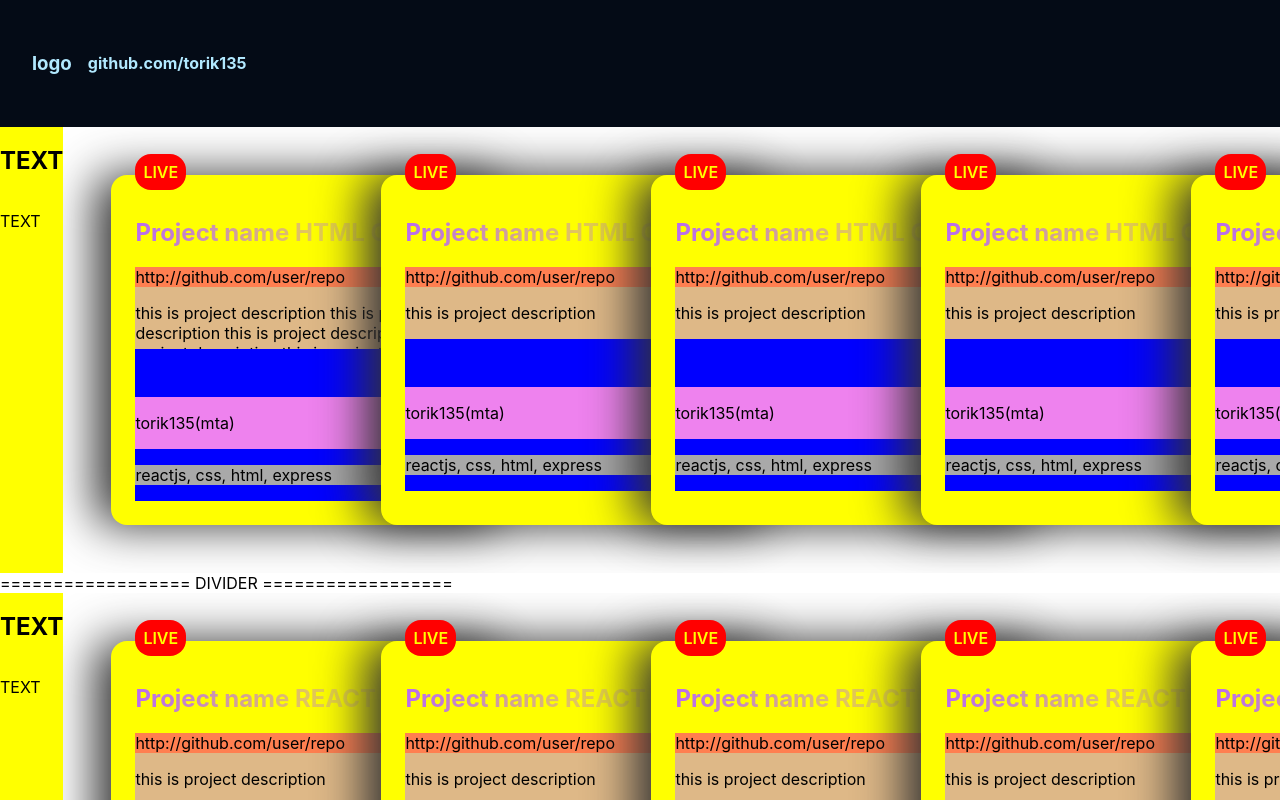
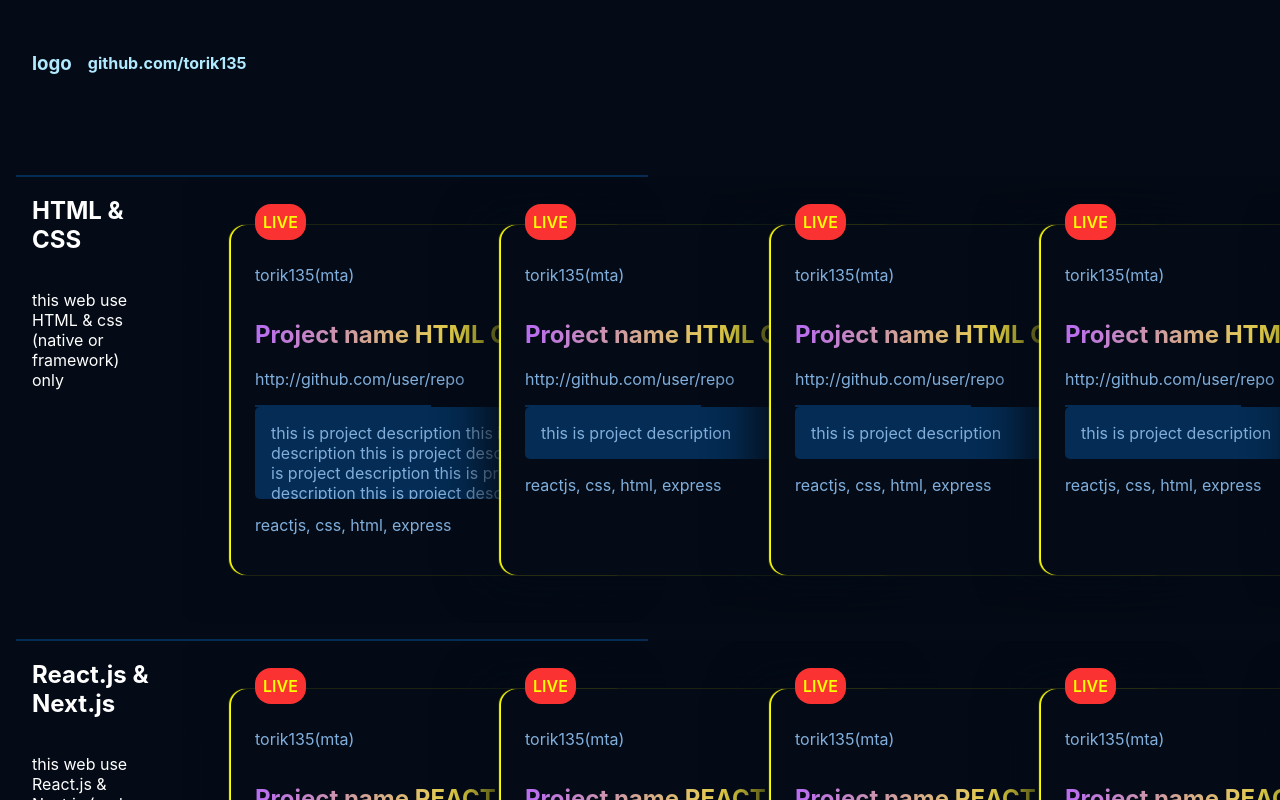
Before and after one commit to torik135/portofolio-repo, a Next.js app: page / in a window 1280 px wide. Shown: the top 800 px of the page. Built offline with nearby package versions, Linux system fonts and the light colour scheme.

Commit message:
fix & rearranges

```diff
--- a/components/Container.jsx
+++ b/components/Container.jsx
@@ -7,10 +7,12 @@ const Container = () => {
     return (
         <div className="container">
 
+            <div className="divider"></div>
+
             <div className="container-card">
                 <div className="container-card_header">
-                    <h2>TEXT</h2>
-                    <p>TEXT</p>
+                    <h2>HTML & CSS</h2>
+                    <p>this web use HTML & css (native or framework) only</p>
                 </div>
 
                 <div className="container-content card-list">
@@ -34,14 +36,12 @@ const Container = () => {
 
             </div>
 
-            <div className="container-divider">
-            ==================    DIVIDER    ==================
-            </div>
+            <div className="divider"></div>
 
             <div className="container-card">
                 <div className="container-card_header">
-                    <h2>TEXT</h2>
-                    <p>TEXT</p>
+                    <h2>React.js & Next.js</h2>
+                    <p>this web use React.js & Next.js (and css for styling)</p>
                 </div>
 
                 <div className="container-content card-list">
--- a/components/Footer.jsx
+++ b/components/Footer.jsx
@@ -1,7 +1,7 @@
 const Footer = () => {
     return (
         <div className="footer">
-            &copy; torik135 2022
+            <p>&copy; torik135 2022</p>
         </div>
     )
 }
--- a/components/projects/Projects.jsx
+++ b/components/projects/Projects.jsx
@@ -1,23 +1,22 @@
 const Projects = ({name, code, web_link, desc, author, tech}) => {
     return (
-        <div className="projects-container card">
+        <div className="projects-container card box-shadow-yellow">
             <div className="projects-live">
                 <a href={web_link} target="_blank" rel="noreferrer">LIVE</a>
             </div>
+            <p className="projects-author">{author}</p>
 
             <h2>{name}</h2>
             <a href={code} className="projects-code" target="_blank" rel="noreferrer">{code}</a>
 
-            <div className="projects-content_desc">
-                <p>{desc}</p>
+            <div className="divider"></div>
+
+            <div className="projects-desc">
+                {desc}
             </div>
-            <div className="projects-content">
-                <div className="projects-content_auth">
-                    <p>{author}</p>
-                </div>
-                <div className="projects-content_tech">
-                    <p>{tech}</p>
-                </div>
+
+            <div className="projects-tech">
+                <p>{tech}</p>
             </div>
         </div>
     )
--- a/styles/cardcss/card.css
+++ b/styles/cardcss/card.css
@@ -2,6 +2,7 @@
   display: flex;
   padding: 3rem;
   overflow-x: scroll;
+  background: var(--color-bg);
 }
 
 .card {
@@ -13,9 +14,7 @@
   min-width: 250px;
   padding: 1.5rem;
   border-radius: 16px;
-  box-shadow: -1rem 0 3rem rgba(50, 50, 50, 1);
-  /* overflow-x: scroll; */
-
+  /* box-shadow: var(--box-shadow-yellow); */
   transition: 0.2s;
 }
 
@@ -30,3 +29,16 @@
 .card:not(:first-child) {
   margin-left: -130px;
 }
+
+.card-list::-webkit-scrollbar {
+  width: 10px;
+  height: 10px;
+}
+.card-list::-webkit-scrollbar-thumb {
+  background: var(--color-yellow);
+  border-radius: 10px;
+}
+.card-list::-webkit-scrollbar-track {
+  background: var(--color-bg);
+  border-radius: 16px;
+}
--- /dev/null
+++ b/styles/colors.css
@@ -0,0 +1,77 @@
+:root {
+  --font-family: sans-serif;
+
+  --gradient-text: linear-gradient(
+    89.27deg,
+    var(--color-purple) 1.84%,
+    var(--color-yellow) 80.26%
+  );
+  --gradient-bar: linear-gradient(
+    103.22deg,
+    var(--color-purple) -13.84%,
+    var(--color-yellow) 80.26%
+  );
+
+  --radial-gradient-color1: rgba(0, 40, 83, 1);
+  --radial-gradient-color2: rgba(4, 12, 24, 1);
+
+  --color-bg: rgba(4, 11, 22, 1);
+  --color-footer: rgba(3, 27, 52, 1);
+  --color-blog: rgba(4, 44, 84, 1);
+  --color-text: rgba(129, 175, 221, 1);
+  --color-text-light: rgb(177, 233, 255);
+  --color-subtext: rgba(255, 138, 241, 1);
+
+  --color-white: rgba(255, 255, 255, 1);
+  --color-yellow: rgba(251, 255, 0, 1);
+  --color-red: rgba(251, 50, 50, 1);
+  --color-purple: rgba(186, 109, 238, 1);
+  --color-black: rgba(50, 50, 50, 1);
+
+  --box-shadow1: 0 0 5px rgba(0, 0, 0, 0.2);
+  --box-shadow2: 4px 1px 1px var(--color-yellow);
+  --box-shadow3: 1px 1px 12px 10px var(--color-bg);
+  --box-shadow-bottom: 0 2px 1px var(--color-yellow);
+  --box-shadow25: 0 4px 4px rgba(0, 0, 0, 0.25);
+
+  --text-shadow1: -4px 2px 0 var(--radial-gradient-color1),
+    -3px 4px 0 var(--color-yellow);
+
+  --prim-color: #585858;
+
+  --white: rgba(250, 250, 250, 1);
+  --white50: rgba(250, 250, 250, 0.5);
+
+  --black: rgba(50, 50, 50, 1);
+  --black50: rgba(50, 50, 50, 0.5);
+
+  --red: rgba(250, 100, 100, 1);
+  --blue: rgba(12, 191, 232, 1);
+  --yellow: rgba(250, 250, 50, 1);
+
+  --gray50: rgba(100, 100, 100, 0.5);
+
+  /* BOOTSTRAP COLOR */
+  --bootstrap-primary: #0d6efd;
+  --bootstrap-warning: #ffc107;
+  --bootstrap-danger: #dc3545;
+
+  /* GRADIENT */
+  --color-gradient1: rgb(1, 255, 207);
+  --color-gradient2: rgb(255, 252, 0);
+
+  /* BOX-SHADOW */
+  --box-shadow1: 0 4px 8px var(--black50);
+  --box-shadow-yellow: -2px 0 1px var(--color-yellow),
+    -1rem 0 3rem var(--color-bg);
+  --box-shadow-green: -2px 0 1px var(--color-gredient1),
+    -1rem 0 3rem var(--color-bg);
+}
+
+.box-shadow-yellow {
+  box-shadow: var(--box-shadow-yellow);
+}
+
+.box-shadow-green {
+  box-shadow: var(--box-shadow-green);
+}
--- a/styles/container.css
+++ b/styles/container.css
@@ -1,17 +1,22 @@
 .container {
   display: flex;
   flex-direction: column;
+  padding: 2rem 0 0 1rem;
+  background: var(--color-bg);
+  color: white;
 }
 
 .container-card {
   display: flex;
   flex-direction: row;
+  padding: 0 0 0 1rem;
 }
 
 .container-card_header {
   display: flex;
   flex-direction: column;
-  background: yellow;
+  width: 13rem;
+  padding-right: 2rem;
 }
 
 .container-content {
--- /dev/null
+++ b/styles/footer.css
@@ -0,0 +1,14 @@
+.footer {
+  display: flex;
+  /* border-top: 2px solid red; */
+  padding-top: 1rem;
+  padding-bottom: 1rem;
+  /* margin-top: 1rem; */
+  background-color: var(--color-footer);
+  color: var(--color-text);
+}
+
+.footer p {
+  width: 100%;
+  text-align: center;
+}
--- a/styles/globals.css
+++ b/styles/globals.css
@@ -1,42 +1,3 @@
-:root {
-  --font-family: sans-serif;
-
-  --gradient-text: linear-gradient(
-    89.27deg,
-    var(--color-purple) 1.84%,
-    var(--color-yellow) 80.26%
-  );
-  --gradient-bar: linear-gradient(
-    103.22deg,
-    var(--color-purple) -13.84%,
-    var(--color-yellow) 80.26%
-  );
-
-  --radial-gradient-color1: rgba(0, 40, 83, 1);
-  --radial-gradient-color2: rgba(4, 12, 24, 1);
-
-  --color-bg: rgba(4, 11, 22, 1);
-  --color-footer: rgba(3, 27, 52, 1);
-  --color-blog: rgba(4, 44, 84, 1);
-  --color-text: rgba(129, 175, 221, 1);
-  --color-text-light: rgb(177, 233, 255);
-  --color-subtext: rgba(255, 138, 241, 1);
-
-  --color-white: rgba(255, 255, 255, 1);
-  --color-yellow: rgba(251, 255, 0, 1);
-  --color-purple: rgba(186, 109, 238, 1);
-  --color-black: rgba(50, 50, 50, 1);
-
-  --box-shadow1: 0 0 5px rgba(0, 0, 0, 0.2);
-  --box-shadow2: 4px 1px 1px var(--color-yellow);
-  --box-shadow3: 1px 1px 12px 10px var(--color-bg);
-  --box-shadow-bottom: 0 2px 1px var(--color-yellow);
-  --box-shadow25: 0 4px 4px rgba(0, 0, 0, 0.25);
-
-  --text-shadow1: -4px 2px 0 var(--radial-gradient-color1),
-    -3px 4px 0 var(--color-yellow);
-}
-
 html,
 body {
   padding: 0;
@@ -69,3 +30,9 @@ a {
 .my-6 {
   margin: 0 6px;
 }
+
+.divider {
+  border-bottom: 2px solid var(--color-blog);
+  width: 50%;
+  padding-top: 1rem;
+}
--- a/styles/projects.css
+++ b/styles/projects.css
@@ -1,5 +1,5 @@
 .projects-container {
-  background: yellow;
+  background: var(--color-bg);
 }
 
 .projects-container h2 {
@@ -10,8 +10,8 @@
 }
 
 .projects-live {
-  background: red;
-  color: yellow;
+  background: var(--color-red);
+  color: var(--color-yellow);
   border-radius: 16px;
   padding: 8px;
   position: absolute;
@@ -23,37 +23,51 @@
 }
 
 .projects-live:hover {
-  border: 2px solid yellow;
+  border: 2px solid var(--color-yellow);
   cursor: pointer;
 }
 
 .projects-code {
-  background: coral;
+  color: var(--color-text);
 }
 
 .projects-content {
-  background: blue;
+  color: var(--color-text);
 }
 
 .projects-content_header {
-  background: blueviolet;
+  color: var(--color-text);
 }
 
-.projects-content_desc {
-  background: burlywood;
+.projects-desc {
+  color: var(--color-text);
   overflow-y: scroll;
-  height: auto;
+  background: var(--color-blog);
+  padding: 1rem;
+  border-radius: 5px;
 }
 
-.projects-content_auth {
-  background: violet;
+.projects-desc::-webkit-scrollbar {
+  width: 10px;
+  height: 10px;
+}
+.projects-desc::-webkit-scrollbar-thumb {
+  background: var(--color-yellow);
+  border-radius: 10px;
+}
+.projects-desc::-webkit-scrollbar-track {
+  background: var(--color-bg);
+  border-radius: 16px;
+}
+
+.projects-author {
+  color: var(--color-text);
   position: relative;
   display: grid;
   grid-template-columns: 75px 1fr;
   align-items: center;
-  margin: 3rem 0 0;
 }
 
-.projects-content_tech {
-  background: darkgray;
+.projects-tech {
+  color: var(--color-text);
 }
```
Also changed, not shown: pages/_app.js (+6 -2 lines).
